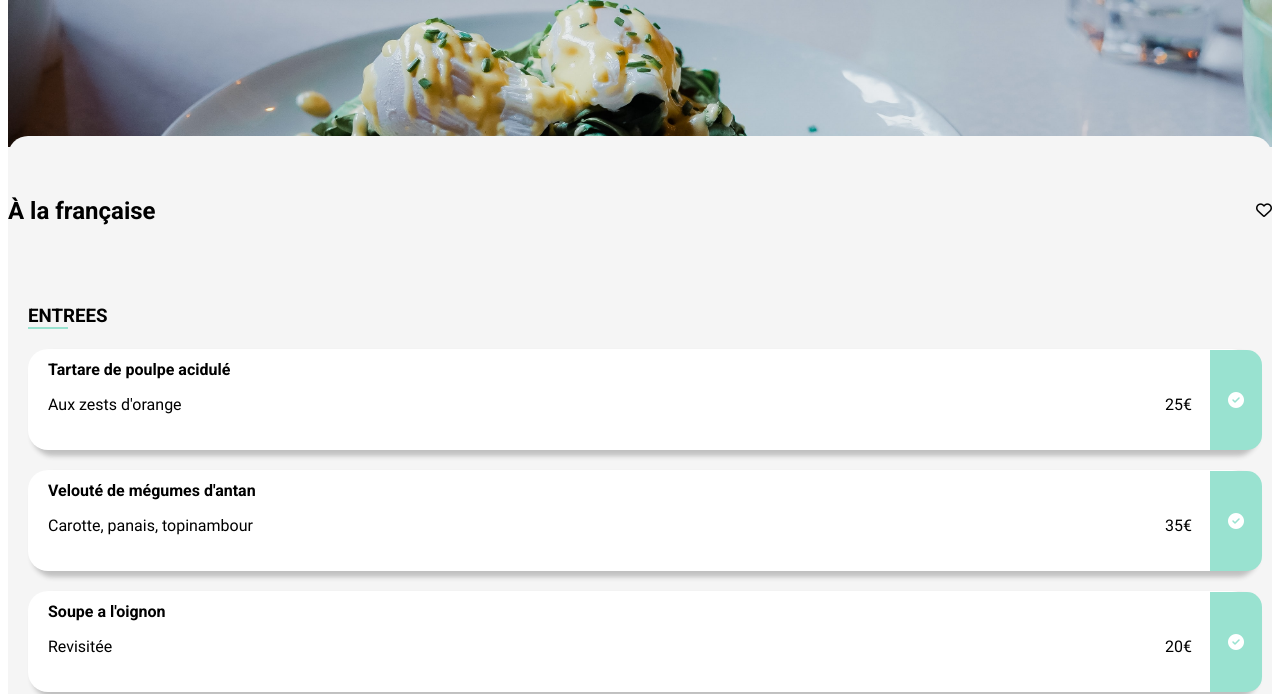
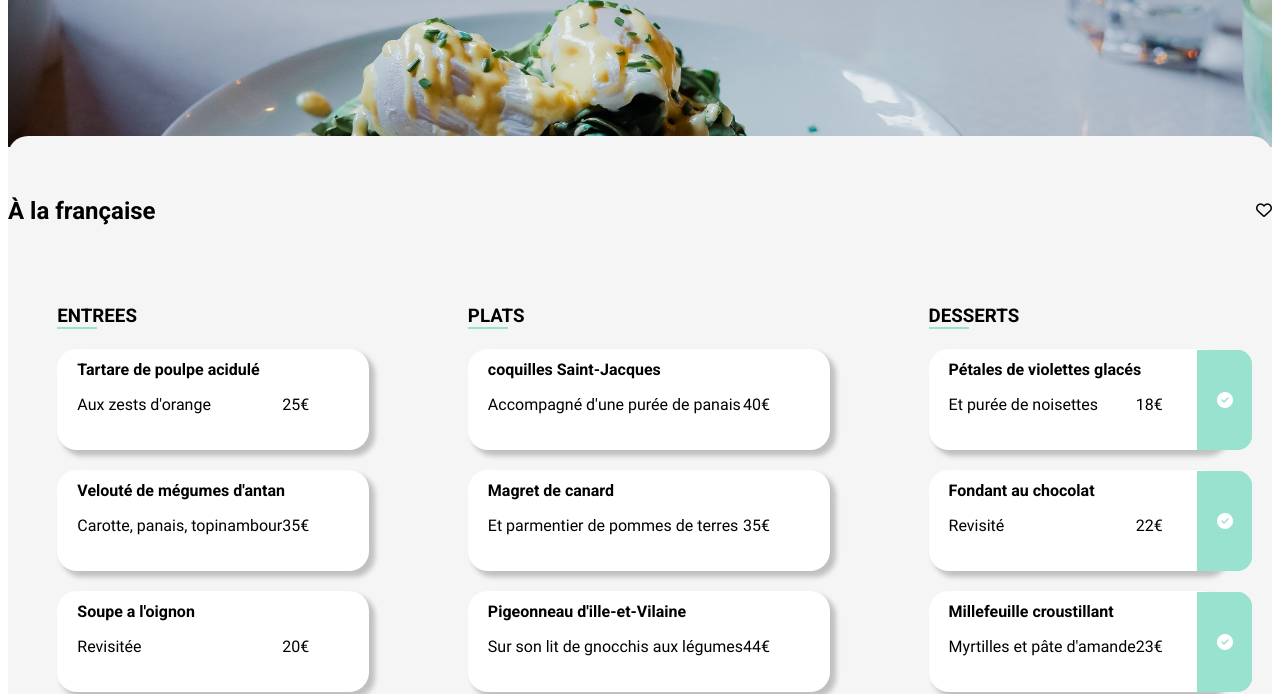
Before and after one commit to AdelDrissi/AdelDrissi_3_01092021, a website: page A-la-française.html in a window 1280 px wide. Shown: the part 122-816 px from the top of the page. Drawn offline with nearby package versions, Linux system fonts and the light colour scheme; files that its build step writes are made by us from their sources; files whose address does not match are found by name; a web font is replaced by a local one.

Commit message:
Modif flex médias queries

```diff
--- a/sass/main.scss
+++ b/sass/main.scss
@@ -319,6 +319,21 @@ li {
   border-top-right-radius: 15px;
   border-bottom-right-radius: 15px;
 }
+.check-right {
+  transition: transform 330ms ease-in-out;
+  position: absolute;
+  left: 102%;
+  align-items: center;
+  margin-top: -80px;
+  display: flex;
+  justify-content: center;
+  background-color: #99e2d0;
+  color: white;
+  width: 55px;
+  height: 100px;
+  border-top-right-radius: 15px;
+  border-bottom-right-radius: 15px;
+}
 
 .check-right {
   -webkit-animation-name: fadeInRight;
@@ -356,6 +371,11 @@ li {
   100% {
     transform: rotate(360deg);
   }
+}
+
+.dish:hover .check-right {
+  opacity: 1;
+  transform: translate(-50px);
 }
 
 /*FOOTER*/
@@ -468,17 +488,15 @@ a:visited {
     flex-direction: column;
   }
 
-  .check-right {
-    position: absolute;
-    left: 106%;
-  }
-
   .listing-number {
     display: flex;
     flex-direction: column;
     width: 900px;
     padding: 20px 0 20px;
     margin-left: 25%;
+  }
+  .check-right {
+    margin-left: 15px;
   }
 
   .Restaurant-list {
@@ -491,6 +509,5 @@ a:visited {
 @media screen and (max-width: 1440px) {
   .full-menus {
     display: flex;
-    flex-direction: column;
   }
 }
```
